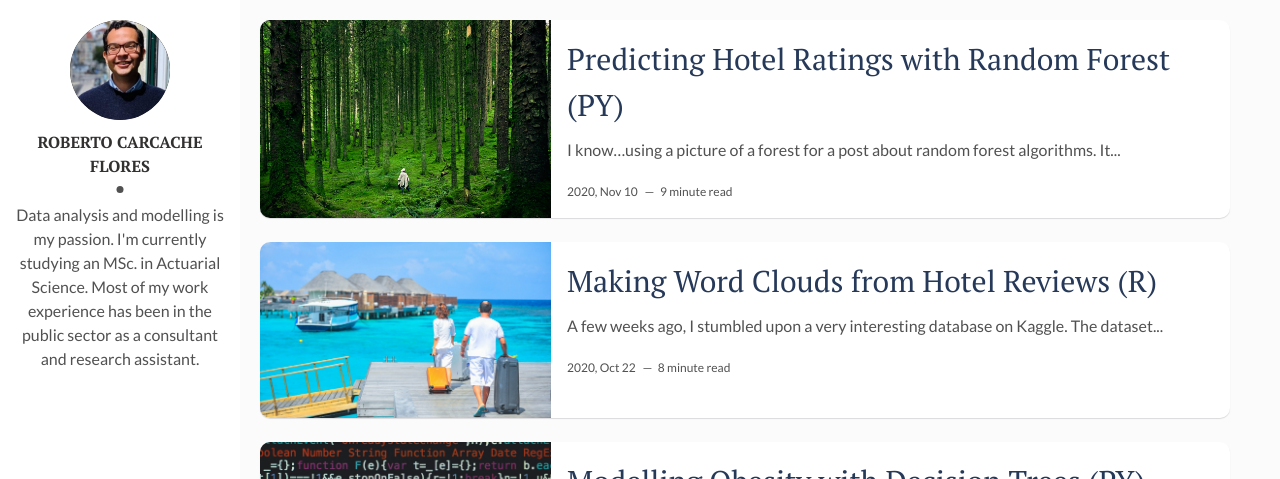
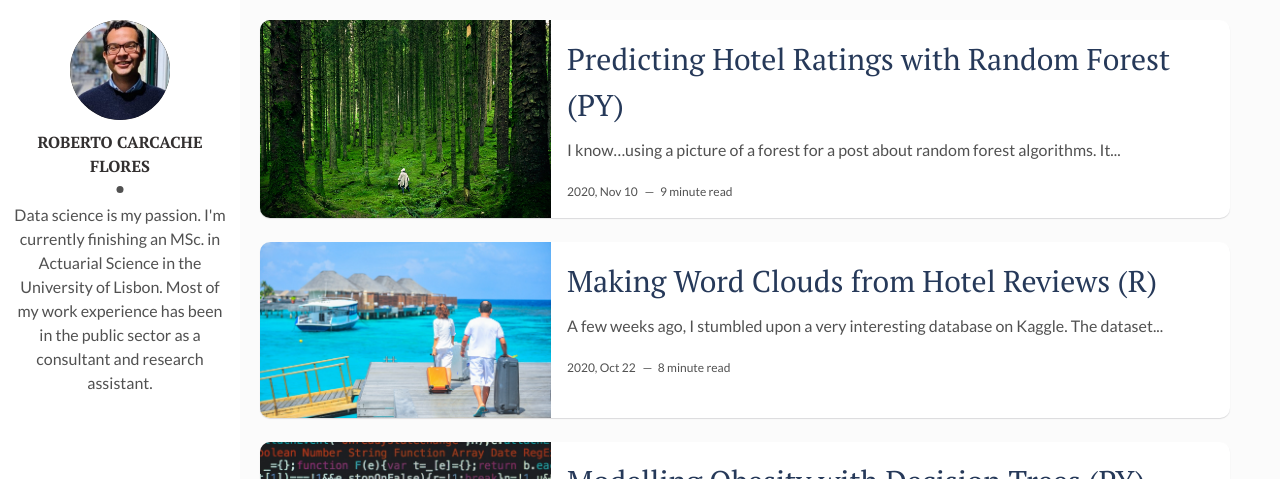
Before and after one commit to rcarcacheflores/Research, a Jekyll site: the page built from index.html, in a window 1280 px wide. Shown: the top 479 px of the page. Built offline with Jekyll 4.4.1, drawn with Linux system fonts in a browser that asks for light colours; the list of posts is cut into pages by our own code.

Commit message:
Update _config.yml

```diff
--- a/_config.yml
+++ b/_config.yml
@@ -9,7 +9,7 @@ url: "" # the base hostname & protocol for your site, e.g. http://example.com
 # Author Settings
 author: Roberto Carcache Flores # add your name
 author-img: rcf.jpg # add your photo
-about-author: Data analysis and modelling is my passion. I'm currently studying an MSc. in Actuarial Science. Most of my work experience has been in the public sector as a consultant and research assistant.
+about-author: Data science is my passion. I'm currently finishing an MSc. in Actuarial Science in the University of Lisbon. Most of my work experience has been in the public sector as a consultant and research assistant.
 social-github: rcarcacheflores
 social-linkedin: roberto-carcache-flores-05b5711a6/
 social-email: rcarcacheflores@outlook.com
```
